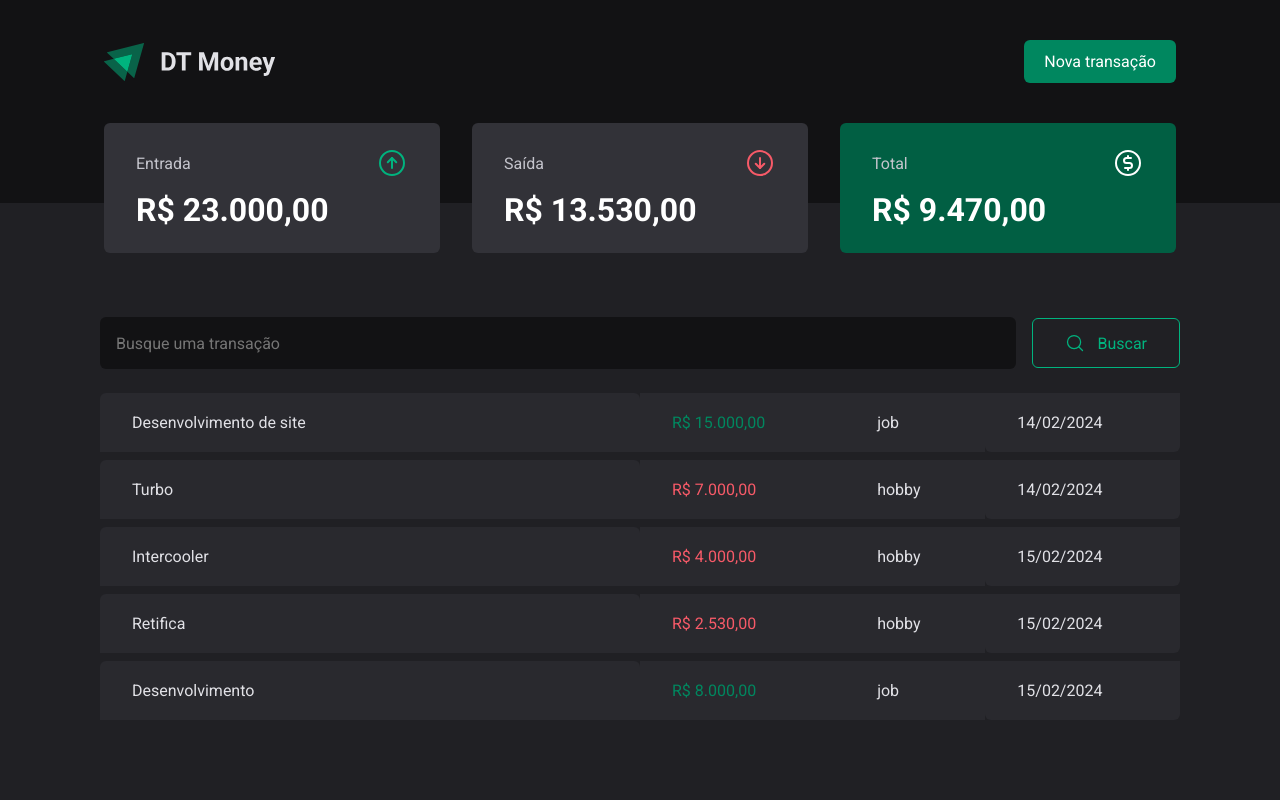
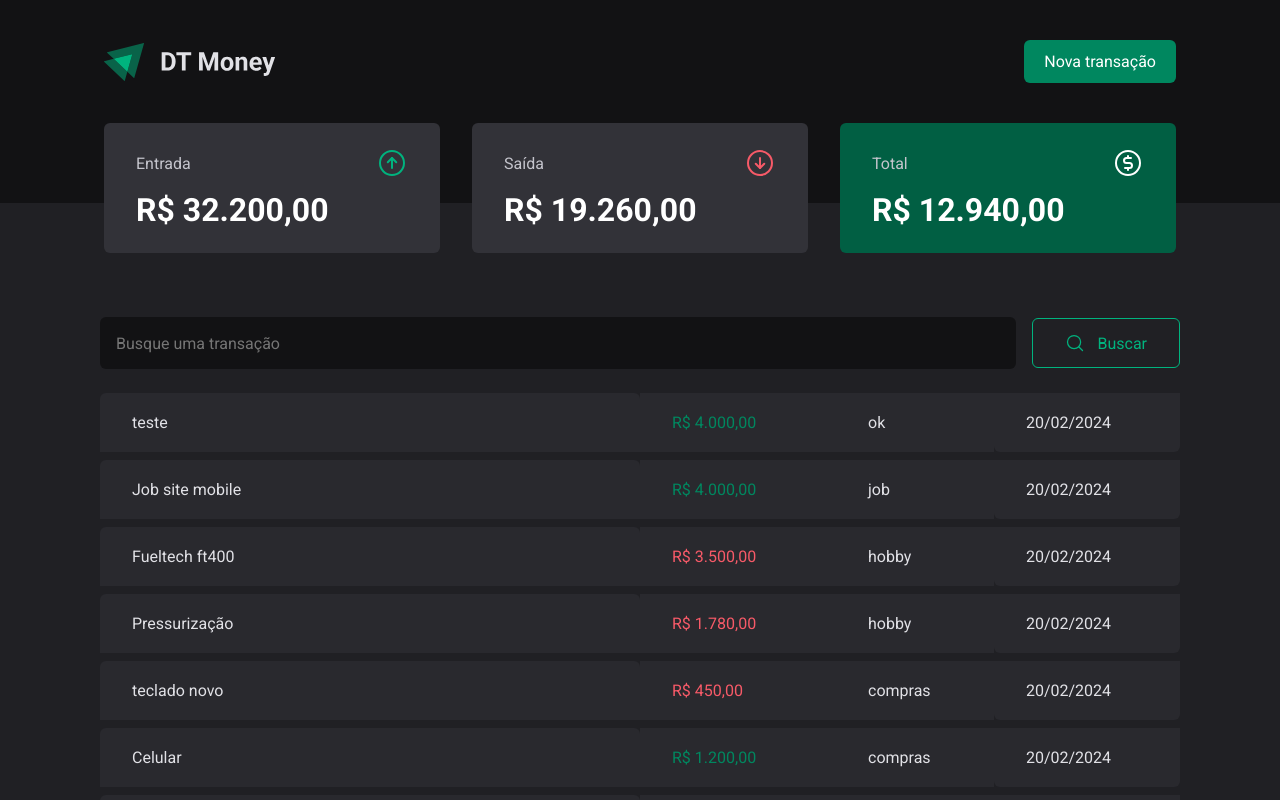
Before and after one commit to wwilliamsantana/dashboard-ig, a React (Vite) app: page / in a window 1280 px wide. Shown: the top 800 px of the page. Built offline with nearby package versions, Linux system fonts and the light colour scheme; data requests are answered from the project's data file.

Commit message:
feat: Request Axios - Post, Get;

```diff
--- a/package.json
+++ b/package.json
@@ -6,7 +6,7 @@
   "scripts": {
     "dev": "vite",
     "build": "tsc && vite build",
-    "dev:server": "json-server server.json",
+    "dev:server": "json-server server.json ",
     "lint": "eslint . --ext ts,tsx --report-unused-disable-directives --max-warnings 0",
     "preview": "vite preview"
   },
@@ -14,6 +14,7 @@
     "@hookform/resolvers": "^3.3.4",
     "@radix-ui/react-dialog": "^1.0.5",
     "@radix-ui/react-radio-group": "^1.1.3",
+    "axios": "^1.6.7",
     "phosphor-react": "^1.4.1",
     "react": "^18.2.0",
     "react-dom": "^18.2.0",
@@ -32,7 +33,7 @@
     "eslint": "^8.56.0",
     "eslint-plugin-react-hooks": "^4.6.0",
     "eslint-plugin-react-refresh": "^0.4.5",
-    "json-server": "^1.0.0-alpha.23",
+    "json-server": "^0.17.4",
     "typescript": "^5.2.2",
     "vite": "^5.1.0"
   }
--- a/server.json
+++ b/server.json
@@ -39,6 +39,54 @@
       "category": "job",
       "price": 8000,
       "createdAt": "2024-02-15T18:53:58.567Z"
+    },
+    {
+      "description": "Celular",
+      "category": "compras",
+      "price": 1200,
+      "type": "income",
+      "createdAt": "Tue Feb 20 2024 07:53:52 GMT-0300 (Horário Padrão de Brasília)",
+      "id": 7
+    },
+    {
+      "description": "teclado novo",
+      "category": "compras",
+      "price": 450,
+      "type": "outcome",
+      "createdAt": "Tue Feb 20 2024 07:55:53 GMT-0300 (Horário Padrão de Brasília)",
+      "id": 8
+    },
+    {
+      "description": "Pressurização",
+      "category": "hobby",
+      "price": 1780,
+      "type": "outcome",
+      "createdAt": "Tue Feb 20 2024 08:00:25 GMT-0300 (Horário Padrão de Brasília)",
+      "id": 9
+    },
+    {
+      "description": "Fueltech ft400",
+      "category": "hobby",
+      "price": 3500,
+      "type": "outcome",
+      "createdAt": "Tue Feb 20 2024 08:04:40 GMT-0300 (Horário Padrão de Brasília)",
+      "id": 10
+    },
+    {
+      "description": "Job site mobile",
+      "category": "job",
+      "price": 4000,
+      "type": "income",
+      "createdAt": "Tue Feb 20 2024 08:09:37 GMT-0300 (Horário Padrão de Brasília)",
+      "id": 11
+    },
+    {
+      "description": "teste",
+      "category": "ok",
+      "price": 4000,
+      "type": "income",
+      "createdAt": "Tue Feb 20 2024 08:09:52 GMT-0300 (Horário Padrão de Brasília)",
+      "id": 12
     }
   ]
 }
--- a/src/components/ModalFormTransaction/index.tsx
+++ b/src/components/ModalFormTransaction/index.tsx
@@ -10,6 +10,8 @@ import { ArrowCircleDown, ArrowCircleUp, X } from 'phosphor-react'
 import { Controller, useForm } from 'react-hook-form'
 import * as z from 'zod'
 import { zodResolver } from '@hookform/resolvers/zod'
+import { useContext } from 'react'
+import { TransactionsContext } from '../../contexts/TransactionsContext'
 
 const modalSchema = z.object({
   description: z.string().min(1),
@@ -21,12 +23,22 @@ const modalSchema = z.object({
 type SchemaProps = z.infer<typeof modalSchema>
 
 export function ModalFormTransaction() {
-  const { handleSubmit, register, control } = useForm<SchemaProps>({
+  const { createNewTransaction } = useContext(TransactionsContext)
+  const { handleSubmit, register, control, reset } = useForm<SchemaProps>({
     resolver: zodResolver(modalSchema),
   })
 
   function handleSubmitForm(data: SchemaProps) {
-    console.log(data)
+    const { category, price, description, type } = data
+
+    createNewTransaction({
+      category,
+      price,
+      description,
+      type,
+      createdAt: String(new Date()),
+    })
+    reset()
   }
 
   return (
--- a/src/contexts/TransactionsContext.tsx
+++ b/src/contexts/TransactionsContext.tsx
@@ -1,7 +1,8 @@
 import { ReactNode, createContext, useEffect, useState } from 'react'
+import { api } from '../utils/apiConnect'
 
 export interface TransactionsProps {
-  id: number
+  id?: number
   description: string
   type: 'income' | 'outcome'
   category: string
@@ -11,6 +12,8 @@ export interface TransactionsProps {
 
 interface TransactionContextProps {
   transactions: TransactionsProps[]
+  getDataTransactions: (query?: string) => void
+  createNewTransaction: (data: TransactionsProps) => void
 }
 
 export const TransactionsContext = createContext({} as TransactionContextProps)
@@ -22,19 +25,32 @@ interface TransactionProviderProps {
 export function TransactionsProvider({ children }: TransactionProviderProps) {
   const [transactions, setTransactions] = useState<TransactionsProps[]>([])
 
-  async function loadingTransactionServer() {
-    const response = await fetch('http://localhost:3000/transactions')
-    const data = await response.json()
+  async function getDataTransactions(query?: string) {
+    const response = await api.get('/transactions', {
+      params: {
+        q: query,
+        _sort: 'createdAt',
+        _order: 'desc',
+      },
+    })
 
-    setTransactions(data)
+    setTransactions(response.data)
+  }
+
+  async function createNewTransaction(data: TransactionsProps) {
+    const post = await api.post('/transactions', data)
+
+    setTransactions((state) => [post.data, ...state])
   }
 
   useEffect(() => {
-    loadingTransactionServer()
+    getDataTransactions()
   }, [])
 
   return (
-    <TransactionsContext.Provider value={{ transactions }}>
+    <TransactionsContext.Provider
+      value={{ transactions, getDataTransactions, createNewTransaction }}
+    >
       {children}
     </TransactionsContext.Provider>
   )
--- a/src/pages/Transactions/components/SearchForm/index.tsx
+++ b/src/pages/Transactions/components/SearchForm/index.tsx
@@ -3,14 +3,17 @@ import { SearchFormContainer } from './styled'
 import { useForm } from 'react-hook-form'
 import { zodResolver } from '@hookform/resolvers/zod'
 import * as z from 'zod'
+import { useContext } from 'react'
+import { TransactionsContext } from '../../../../contexts/TransactionsContext'
 
 const searchFormSchema = z.object({
-  search: z.string().min(1),
+  query: z.string(),
 })
 
 type SeachFormProps = z.infer<typeof searchFormSchema>
 
 export function SearchForm() {
+  const { getDataTransactions } = useContext(TransactionsContext)
   const {
     register,
     handleSubmit,
@@ -20,8 +23,8 @@ export function SearchForm() {
     resolver: zodResolver(searchFormSchema),
   })
 
-  function handleSubmitForm(data: SeachFormProps) {
-    console.log(data)
+  function handleSubmitForm({ query }: SeachFormProps) {
+    getDataTransactions(query)
     reset()
   }
 
@@ -30,7 +33,7 @@ export function SearchForm() {
       <input
         type="text"
         placeholder="Busque uma transação"
-        {...register('search')}
+        {...register('query')}
       />
       <button type="submit" disabled={isSubmitting}>
         <MagnifyingGlass size={20} />
--- a/src/pages/Transactions/styles.ts
+++ b/src/pages/Transactions/styles.ts
@@ -4,7 +4,7 @@ export const TransactionTableContainer = styled.main`
   max-width: 1120px;
 
   padding: 0 1.25rem;
-  margin: 4rem auto 0;
+  margin: 4rem auto 2rem;
 `
 
 export const TransactionTable = styled.table`
--- /dev/null
+++ b/src/utils/apiConnect.ts
@@ -0,0 +1,5 @@
+import axios from 'axios'
+
+export const api = axios.create({
+  baseURL: 'http://localhost:3000',
+})
```
Also changed, not shown: 2 other files (tests, documents, lock files or other folders). Lines whose indentation alone changed are shown as unchanged.
